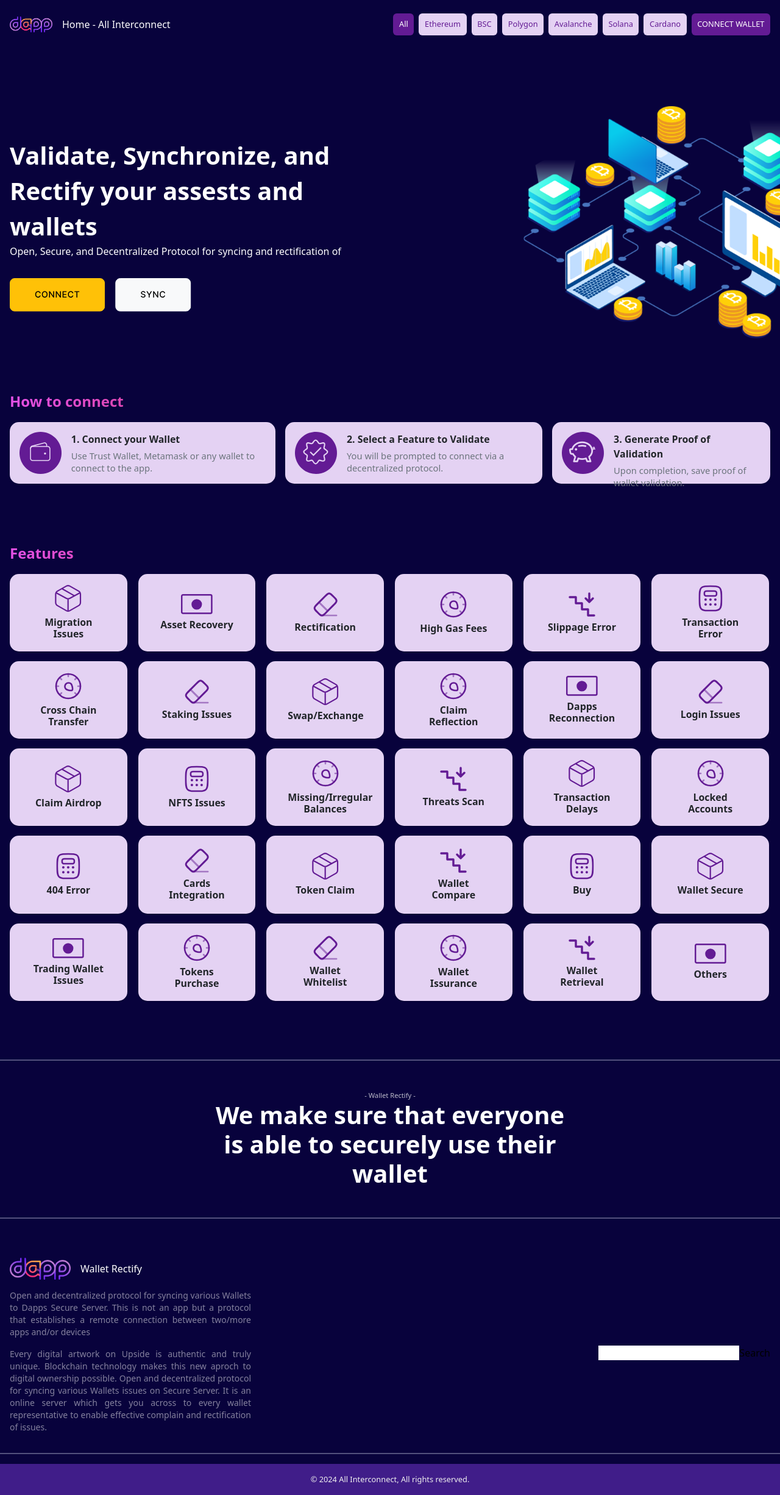
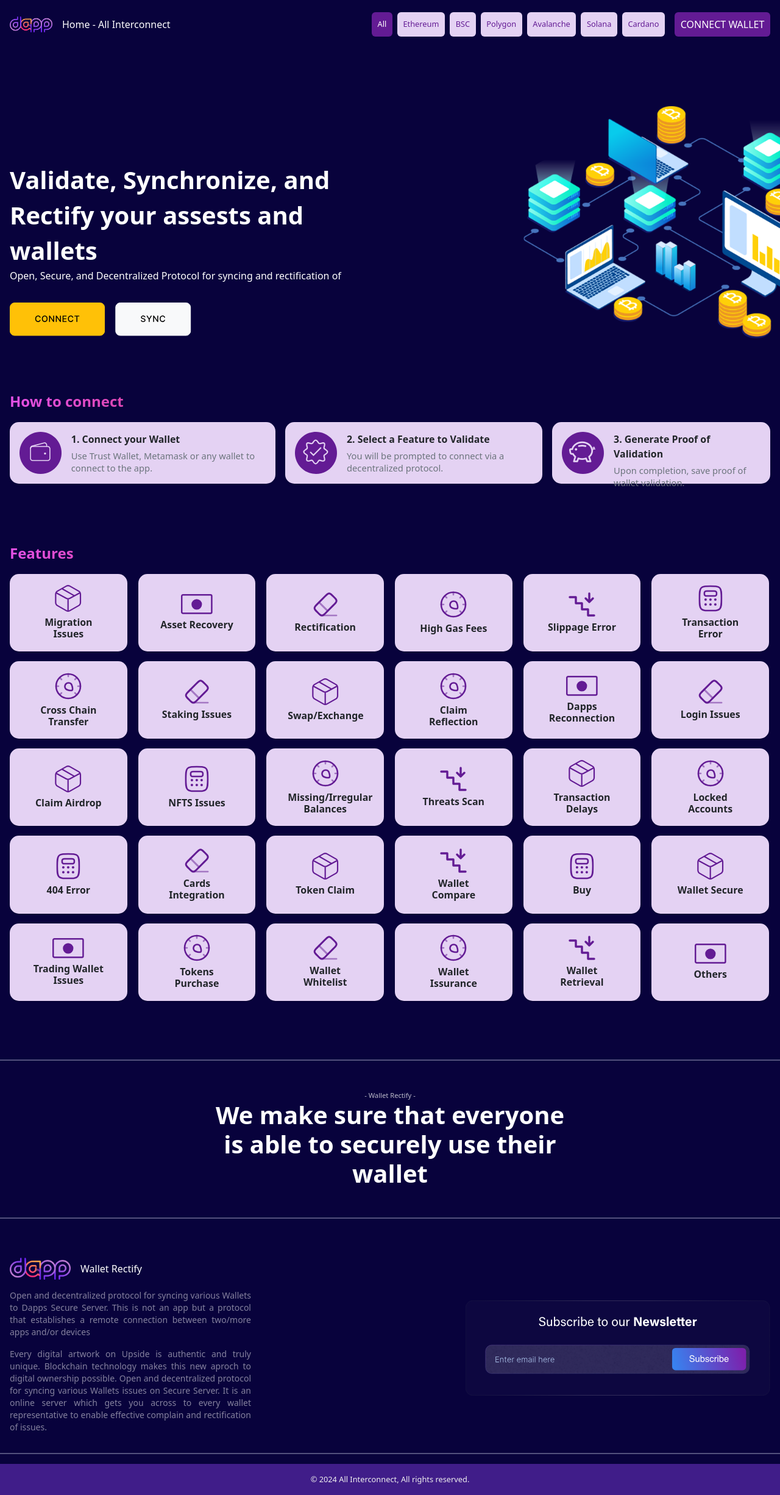
Before and after one commit to DavidOsezua/dapp, a React (Vite) app: page / in a window 1280 px wide. Shown: the whole page at 61% size. Built offline with nearby package versions, Linux system fonts and the light colour scheme.

Commit message:
fixed the navbar

```diff
--- a/src/assets/index.js
+++ b/src/assets/index.js
@@ -85,6 +85,7 @@ import Rectification from "./Rectification.svg";
 import Gas from "./Gas.svg";
 import Spillage from "./Spillage.svg";
 import ConnectionError from "./ConnectionError.svg";
+import search from "./search.svg";
 export {
   Logo,
   ham,
@@ -173,4 +174,5 @@ export {
   Spillage,
   Gas,
   ConnectionError,
+  search,
 };
--- a/src/components/Hero.jsx
+++ b/src/components/Hero.jsx
@@ -2,14 +2,18 @@ import React from "react";
 import styles from "./Hero.module.css";
 import "../App.css";
 import { heroImg, connectBtn, sync } from "../assets";
-
-const Hero = () => {
+import NavMenu from "./NavMenu";
+const Hero = ({ toggle, toogleHandler }) => {
   return (
     <section className={`${styles.heroSection}`}>
       <div className={`${styles.heroImage}`}>
         <img src={heroImg} className={`${styles.img}`} />
       </div>
       <div className={`${styles.heroContainer}`}>
+        <div className={`${styles.check}  ${toggle && styles.showMenu}`}>
+          <NavMenu />
+        </div>
+
         <div className={`${styles.firstCol}`}>
           <h1 className={`${styles.title}`}>
             Validate, Synchronize, and Rectify your assests and wallets
--- a/src/components/Hero.module.css
+++ b/src/components/Hero.module.css
@@ -1,8 +1,7 @@
 .heroSection {
   background-color: #08023c;
   position: relative;
-  height: 90vh;
-  padding-top: 10rem;
+  padding-top: 1rem;
 }
 
 .heroContainer {
@@ -13,12 +12,12 @@
   padding-right: 1rem;
   color: #fff;
   display: flex;
-  height: 60vh;
-  align-items: flex-end;
+  flex-direction: column;
+  min-height: 70vh;
 }
 
 .title {
-  font-size: 1.5rem;
+  font-size: 2.5rem;
   font-style: normal;
   font-weight: 700;
 }
@@ -29,12 +28,28 @@
   right: -5%;
 }
 
+@media screen and (max-width: 768px) {
+  .heroImage {
+    display: none;
+  }
+
+  .check {
+    display: none;
+    transition: all 2s ease-in-out;
+  }
+}
+
+.showMenu {
+  display: block;
+}
+
 @media screen and (min-width: 912px) {
   .heroSection {
     padding-top: 3rem;
     height: 70vh;
   }
   .heroContainer {
+    flex-direction: row;
     align-items: center;
   }
 
@@ -52,4 +67,8 @@
 
     color: #ffffff;
   }
+
+  .check {
+    display: none;
+  }
 }
--- /dev/null
+++ b/src/components/NavMenu.jsx
@@ -0,0 +1,37 @@
+import React from "react";
+import { buttonLinks } from "../data/data";
+
+import Button from "./Button";
+import { Logo, ham } from "../assets";
+import { NavLink } from "react-router-dom";
+import styles from "./Navbar.module.css";
+
+const NavMenu = ({ toggle, toggleHandler }) => {
+  return (
+    <div className={styles.menuContainer}>
+      <ul className={`${styles.navMenu} ${toggle && styles.showMenu} `}>
+        <button
+          className={`bg-[#631b94] px-[0.6rem] py-[0.5rem] rounded-md  text-[#fff]`}
+        >
+          All
+        </button>
+
+        {buttonLinks.map((buttonLink) => (
+          <Button key={buttonLink.link} toggleHandler={toggleHandler}>
+            {buttonLink.link}
+          </Button>
+        ))}
+      </ul>
+      <NavLink to="wallet">
+        {" "}
+        <button
+          className={`bg-[#631b94] px-[0.6rem] py-[0.5rem] rounded-md w-full text-[#fff]`}
+        >
+          CONNECT WALLET
+        </button>
+      </NavLink>
+    </div>
+  );
+};
+
+export default NavMenu;
--- a/src/components/Navbar.jsx
+++ b/src/components/Navbar.jsx
@@ -1,3 +1,4 @@
+/* eslint-disable react/prop-types */
 // eslint-disable-next-line no-unused-vars
 import React, { useState } from "react";
 import { buttonLinks } from "../data/data";
@@ -6,13 +7,12 @@ import Button from "./Button";
 import { Logo, ham } from "../assets";
 import { NavLink } from "react-router-dom";
 import "../App.css";
+import NavMenu from "./NavMenu";
 
-const Navbar = () => {
-  const [toggle, setToggle] = useState(false);
+const Navbar = ({toggleHandler}) => {
 
-  const toggleHandler = () => {
-    setToggle((prev) => !prev);
-  };
+
+
   return (
     <header className={`${styles.header}`}>
       <nav className={`${styles.navContainer}`}>
@@ -23,29 +23,9 @@ const Navbar = () => {
         </div>
 
         {/**************** BUTTON LINKS  ********************/}
-        <ul className={`${styles.navMenu} ${toggle && styles.showMenu} `}>
-          <button
-            className={`bg-[#631b94] px-[0.6rem] py-[0.5rem] rounded-md  text-[#fff]`}
-          >
-            All
-          </button>
-
-          {buttonLinks.map((buttonLink) => (
-            <Button key={buttonLink.link} toggleHandler={toggleHandler}>
-              {buttonLink.link}
-            </Button>
-          ))}
-
-          <NavLink to="wallet">
-            {" "}
-            <button
-              className={`bg-[#631b94] px-[0.6rem] py-[0.5rem] rounded-md w-full text-[#fff]`}
-            >
-              CONNECT WALLET
-            </button>
-          </NavLink>
-        </ul>
-
+        <div className={styles.check}>
+          <NavMenu />
+        </div>
         <button className={`${styles.ham}`} onClick={toggleHandler}>
           <img src={ham} />
         </button>
--- a/src/components/Navbar.module.css
+++ b/src/components/Navbar.module.css
@@ -36,18 +36,23 @@
   color: #631b94;
 }
 
+.menuContainer{
+  display: flex;
+  gap: 1rem;
+}
+
 @media screen and (max-width: 768px) {
+  .check {
+    display: none;
+  }
+
+  .menuContainer{
+    flex-direction: column;
+  }
   .navMenu {
-    position: fixed;
-    background-color: #210856;
-    padding: 1rem 2rem;
-    width: 100%;
-    min-height: 50%;
-    top: -100%;
-    display: flex;
-    flex-direction: column;
-    gap: 1rem;
-
+    display: grid;
+    grid-template-columns: 1fr 1fr 1fr;
+    gap: 0.3rem;
   }
 }
 
--- a/src/components/NewsLetter.jsx
+++ b/src/components/NewsLetter.jsx
@@ -1,5 +1,5 @@
 import React from "react";
-import { Logo, ham } from "../assets";
+import { Logo, ham, search } from "../assets";
 import styles from "./NewsLetter.module.css";
 
 const NewsLetter = () => {
@@ -34,12 +34,8 @@ const NewsLetter = () => {
         </div>
 
         {/* SECOND COL */}
-        <div>
-          <p></p>
-          <div>
-            <input />
-            <button>Search</button>
-          </div>
+        <div className="pb-[1rem]">
+          <img src={search} className="w-[500px] mx-[auto]" />
         </div>
       </div>
 
--- a/src/pages/HomePage.jsx
+++ b/src/pages/HomePage.jsx
@@ -1,5 +1,5 @@
 // eslint-disable-next-line no-unused-vars
-import React from "react";
+import React, { useState } from "react";
 import {
   FeaturesComponent,
   Hero,
@@ -12,11 +12,16 @@ import {
 } from "../components";
 
 const HomePage = () => {
+  const [toggle, setToggle] = useState(false);
+
+  const toggleHandler = () => {
+    setToggle((prev) => !prev);
+  };
   return (
     <>
-      <Navbar />
+      <Navbar toggleHandler={toggleHandler} />
       <section className="overflow-hidden">
-        <Hero />
+        <Hero toggle={toggle} toggleHandler={toggleHandler} />
         <InstructionComponent />
         <FeaturesComponent />
         <CTA />
```
Also changed, not shown: src/assets/search.svg (added).
